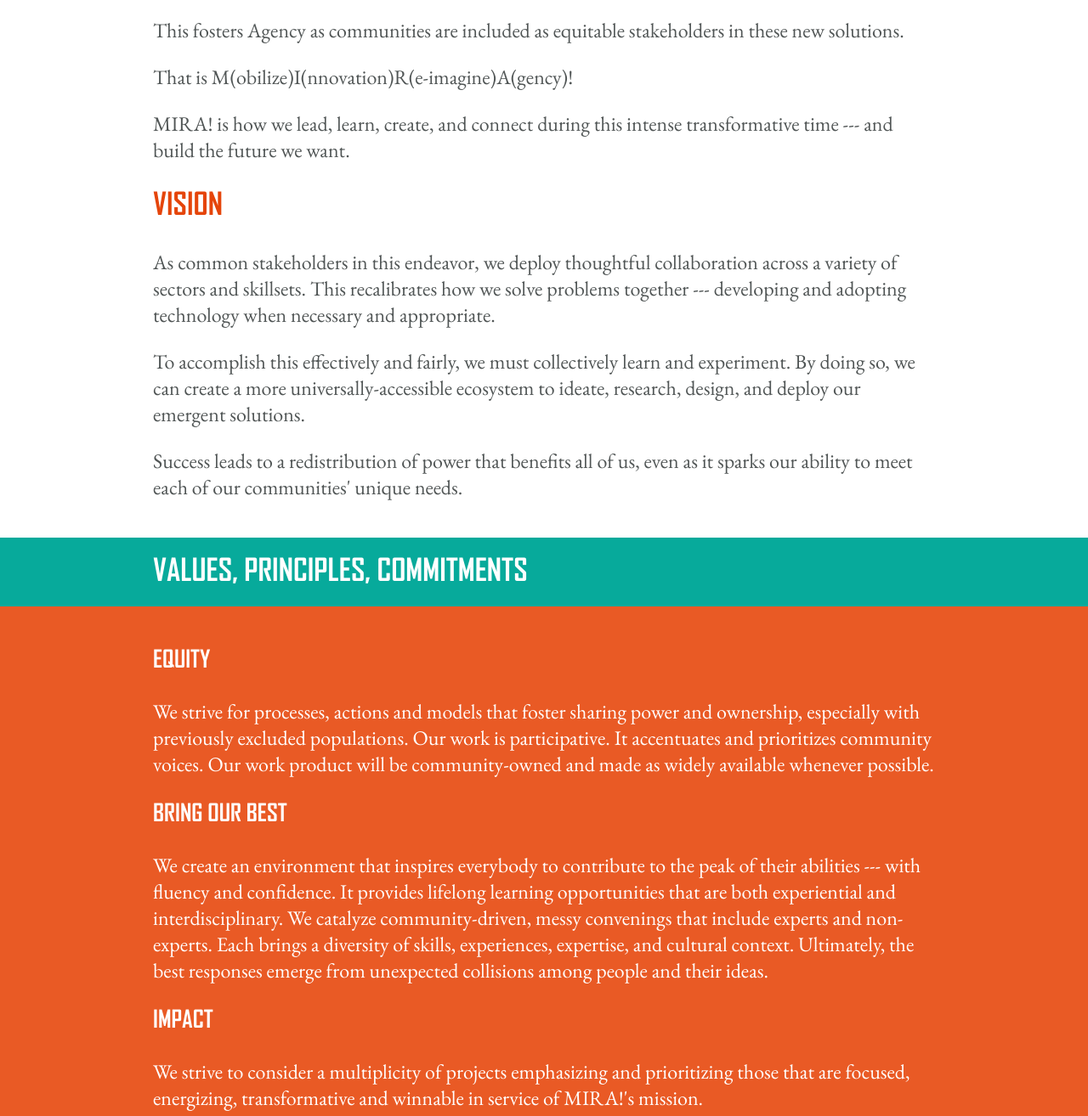
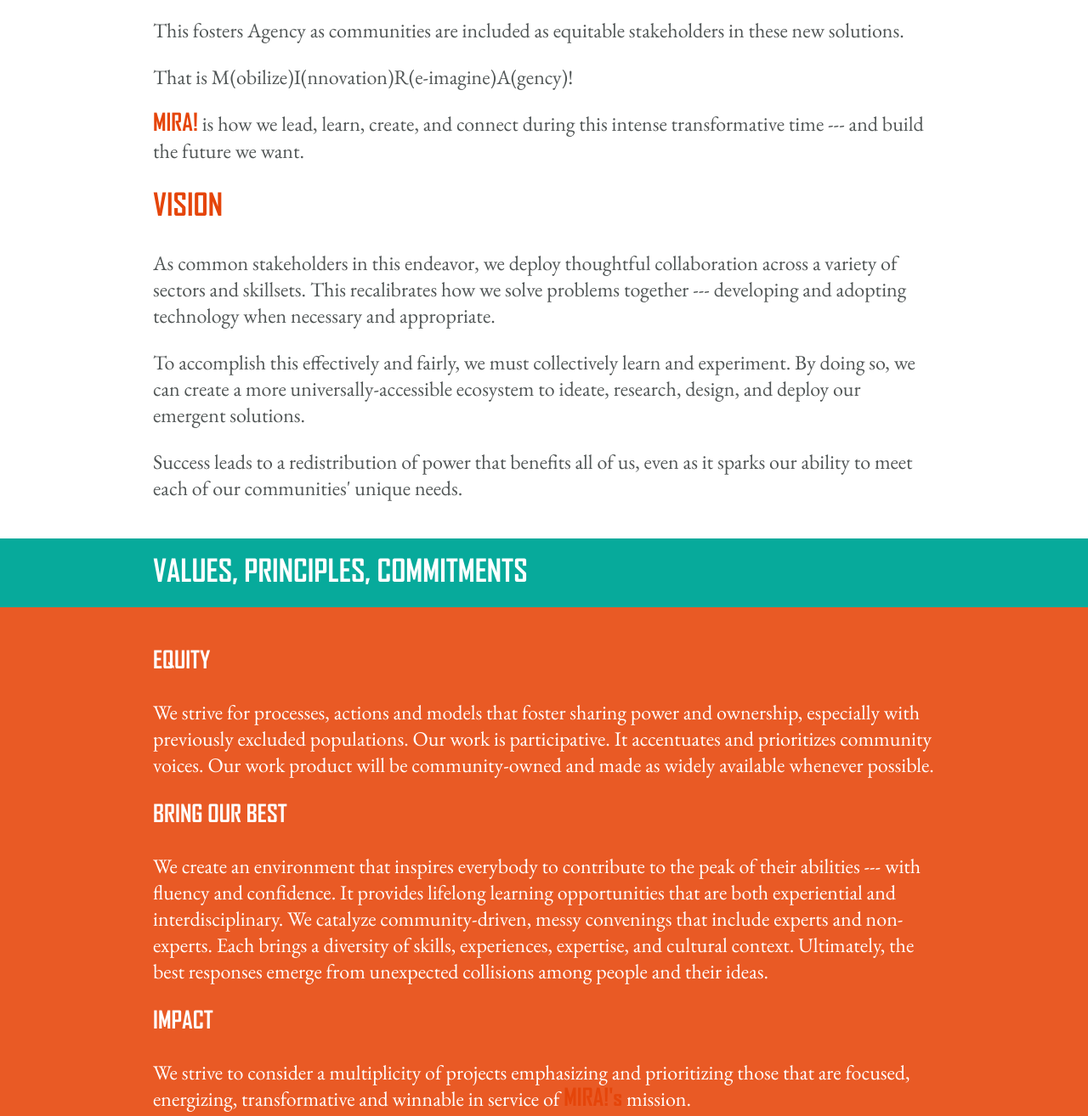
Before and after one commit to ceti-institute/mira, a plain HTML site: page mission.html in a window 1280 px wide. Shown: the part 480-1794 px from the top of the page at 85% size. Drawn offline with nearby package versions, Linux system fonts and the light colour scheme.

Commit message:
added more mira font stuff

```diff
--- a/mission.html
+++ b/mission.html
@@ -36,7 +36,7 @@
 					<p>Our creative and emergent technology initiative is a trusted convener that Re-imagines how we can learn and work with each other.</p>
 					<p>This fosters Agency as communities are included as equitable stakeholders in these new solutions.</p>
 					<p>That is M(obilize)I(nnovation)R(e-imagine)A(gency)!</p>
-					<p>MIRA! is how we lead, learn, create, and connect during this intense transformative time --- and build the future we want.</p>
+					<p><span class="mira">MIRA!</span> is how we lead, learn, create, and connect during this intense transformative time --- and build the future we want.</p>
 					<h2>Vision</h2>
 					<p>As common stakeholders in this endeavor, we deploy thoughtful collaboration across a variety of sectors and skillsets. This recalibrates how we solve problems together --- developing and adopting technology when necessary and appropriate.</p>
 					<p>To accomplish this effectively and fairly, we must collectively learn and experiment. By doing so, we can create a more universally-accessible ecosystem to ideate, research, design, and deploy our emergent solutions.</p>
@@ -55,7 +55,7 @@
 						<h3>BRING OUR BEST</h3>
 						<p>We create an environment that inspires everybody to contribute to the peak of their abilities --- with fluency and confidence. It provides lifelong learning opportunities that are both experiential and interdisciplinary. We catalyze community-driven, messy convenings that include experts and non-experts. Each brings a diversity of skills, experiences, expertise, and cultural context. Ultimately, the best responses emerge from unexpected collisions among people and their ideas.</p>
 						<h3>IMPACT</h3>
-						<p>We strive to consider a multiplicity of projects emphasizing and prioritizing those that are focused, energizing, transformative and winnable in service of  MIRA!'s mission.</p>
+						<p>We strive to consider a multiplicity of projects emphasizing and prioritizing those that are focused, energizing, transformative and winnable in service of  <span class="mira">MIRA!'s</span> mission.</p>
 						<h3>A HUMAN PERSPECTIVE</h3>
 						<p>We look at challenges --- and solutions --- through the lens of humanity. We design and create those solutions with all our stakeholders, while accounting for the implications and impact of our work. We believe that true innovation must break down inequity in both process and result. So as we mobilize these collaborations, we insist on ethical leadership that is always mindful of inclusion, access, and equity.</p>
 						<h3>CREATIVITY</h3>
```
